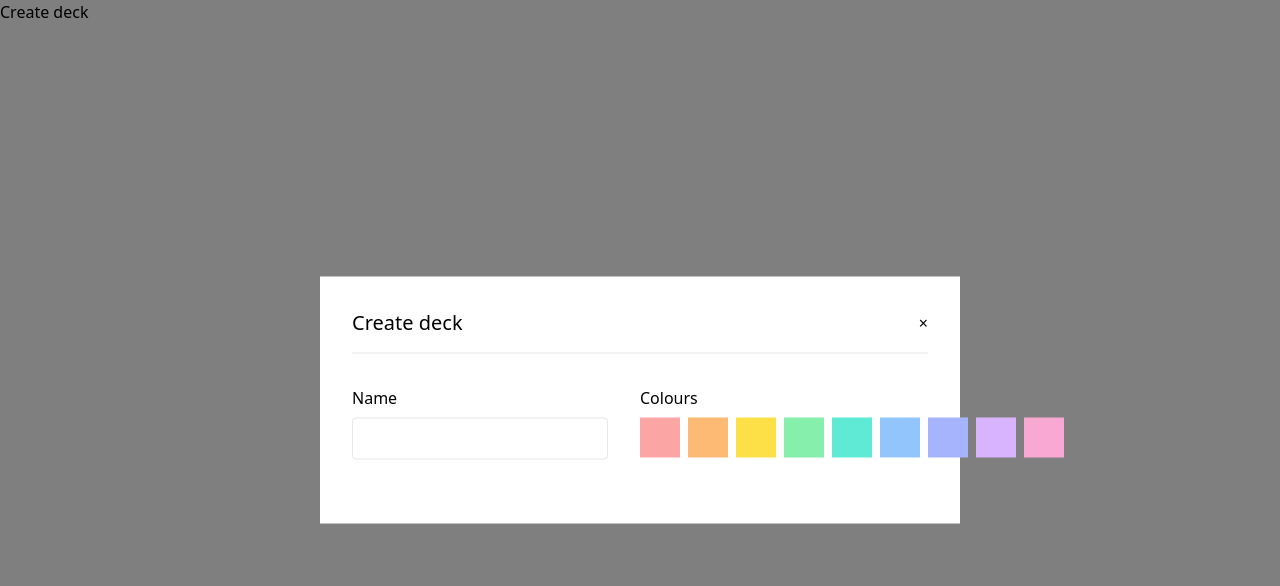
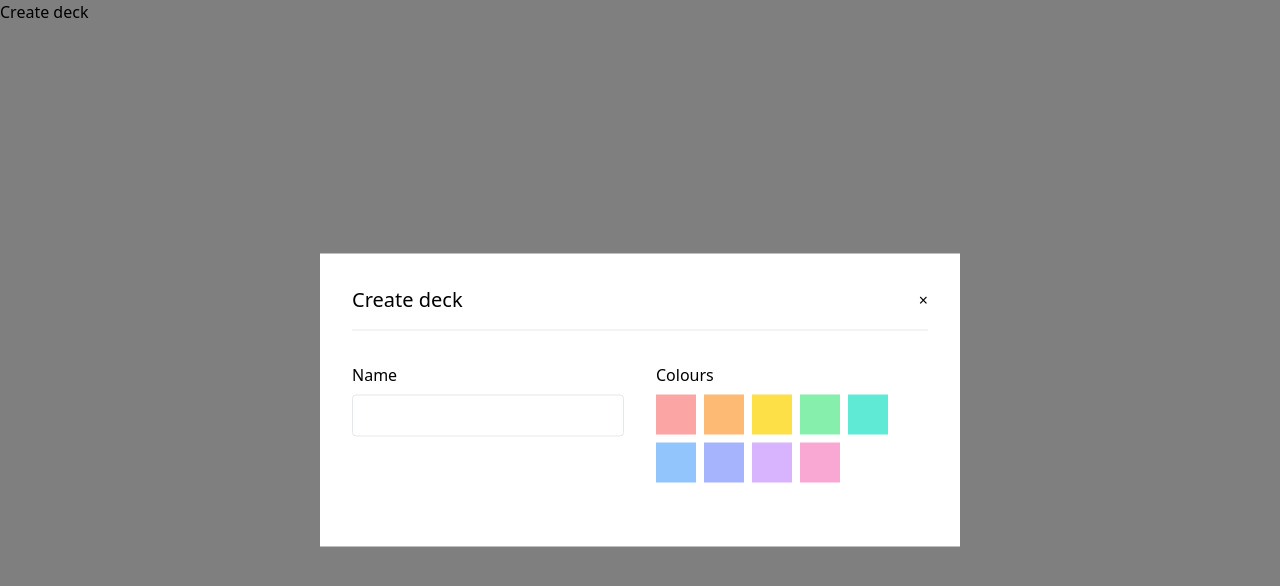
Before and after one commit to niyazmu/flashcards-app, a React (Vite) app: page / in a window 1280 px wide. Both pictures are taken after a click on the button "Create deck". Shown: the top 586 px of the page. Built offline with nearby package versions, Linux system fonts and the light colour scheme.

Commit message:
fix(header): make colour swatches collapse

```diff
--- a/src/components/Header.jsx
+++ b/src/components/Header.jsx
@@ -45,14 +45,14 @@ function Header() {
             <div className="w-1/2">
               <fieldset>
                 <legend className="mb-2 block font-medium">Colours</legend>
-                <div className="flex items-center space-x-2">
+                <div className="flex flex-wrap gap-2">
                   <label
                     htmlFor="red"
                     className={`${
                       deck.colour === "bg-red-300"
                         ? "border-4 border-red-100"
                         : "border-0"
-                    } flex h-10 w-10 items-center justify-center bg-red-300`}
+                    } flex h-10 w-10 bg-red-300`}
                   >
                     <input
                       className="hidden"
@@ -70,7 +70,7 @@ function Header() {
                       deck.colour === "bg-orange-300"
                         ? "border-4 border-orange-100"
                         : "border-0"
-                    } flex h-10 w-10 items-center justify-center bg-orange-300`}
+                    } flex h-10 w-10 bg-orange-300`}
                   >
                     <input
                       className="hidden"
@@ -88,7 +88,7 @@ function Header() {
                       deck.colour === "bg-yellow-300"
                         ? "border-4 border-yellow-100"
                         : "border-0"
-                    } flex h-10 w-10 items-center justify-center bg-yellow-300`}
+                    } flex h-10 w-10 bg-yellow-300`}
                   >
                     <input
                       className="hidden"
@@ -106,7 +106,7 @@ function Header() {
                       deck.colour === "bg-green-300"
                         ? "border-4 border-green-100"
                         : "border-0"
-                    } flex h-10 w-10 items-center justify-center bg-green-300`}
+                    } flex h-10 w-10 bg-green-300`}
                   >
                     <input
                       className="hidden"
@@ -124,7 +124,7 @@ function Header() {
                       deck.colour === "bg-teal-300"
                         ? "border-4 border-teal-100"
                         : "border-0"
-                    } flex h-10 w-10 items-center justify-center bg-teal-300`}
+                    } flex h-10 w-10 bg-teal-300`}
                   >
                     <input
                       className="hidden"
@@ -142,7 +142,7 @@ function Header() {
                       deck.colour === "bg-blue-300"
                         ? "border-4 border-blue-100"
                         : "border-0"
-                    } flex h-10 w-10 items-center justify-center bg-blue-300`}
+                    } flex h-10 w-10 bg-blue-300`}
                   >
                     <input
                       className="hidden"
@@ -160,7 +160,7 @@ function Header() {
                       deck.colour === "bg-indigo-300"
                         ? "border-4 border-indigo-100"
                         : "border-0"
-                    } flex h-10 w-10 items-center justify-center bg-indigo-300`}
+                    } flex h-10 w-10 bg-indigo-300`}
                   >
                     <input
                       className="hidden"
@@ -178,7 +178,7 @@ function Header() {
                       deck.colour === "bg-purple-300"
                         ? "border-4 border-purple-100"
                         : "border-0"
-                    } flex h-10 w-10 items-center justify-center bg-purple-300`}
+                    } flex h-10 w-10 bg-purple-300`}
                   >
                     <input
                       className="hidden"
@@ -196,7 +196,7 @@ function Header() {
                       deck.colour === "bg-pink-300"
                         ? "border-4 border-pink-100"
                         : "border-0"
-                    } flex h-10 w-10 items-center justify-center bg-pink-300`}
+                    } flex h-10 w-10 bg-pink-300`}
                   >
                     <input
                       className="hidden"
```
